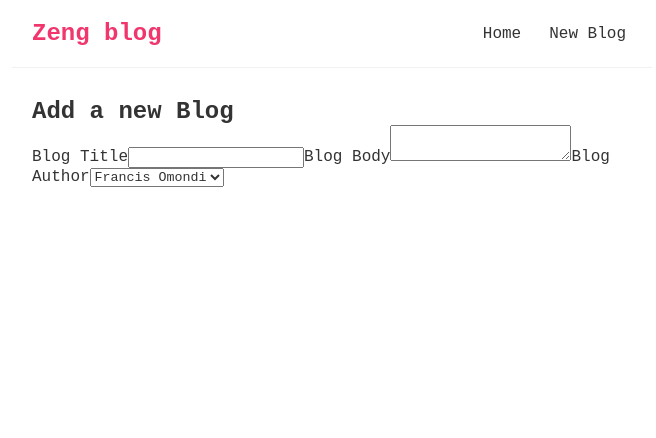
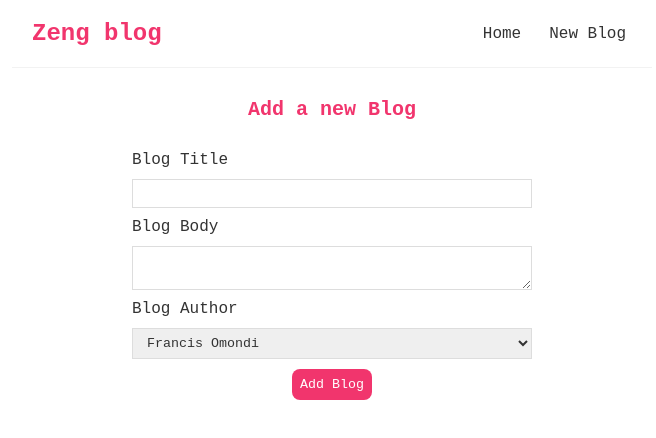
Before and after one commit to Francisomondi/Francis_blog, a React (Create React App) app: page /Create in a window 1280 px wide. Shown: the top 438 px of the page, without its empty margins (308-964 px from the left). Built offline with nearby package versions, Linux system fonts and the light colour scheme.

Commit message:
web form css

```diff
--- a/src/components/Create.js
+++ b/src/components/Create.js
@@ -12,6 +12,7 @@
           <option value="Francis Omondi">Francis Omondi</option>
           <option value="Brian Otieno">Brian Otieno</option>
         </select>
+        <button>Add Blog</button>
       </form>
     </div>
   );
--- a/src/index.css
+++ b/src/index.css
@@ -46,3 +46,36 @@
 .blog-preview a {
   text-decoration: none;
 }
+/*create new blog form*/
+.create {
+  max-width: 400px;
+  margin: 0 auto;
+  text-align: center;
+}
+.create label {
+  text-align: left;
+  display: block;
+}
+.create h2 {
+  font-size: 20px;
+  color: #f1356d;
+  margin-bottom: 30px;
+}
+.create input,
+.create textarea,
+.create select {
+  width: 400px;
+  padding: 6px 10px;
+  margin: 10px 0;
+  border: 1px solid #ddd;
+  box-sizing: border-box;
+  display: block;
+}
+.create button {
+  background: #f1356d;
+  color: #fff;
+  border: 0px;
+  padding: 8px;
+  border-radius: 8px;
+  cursor: pointer;
+}
```
